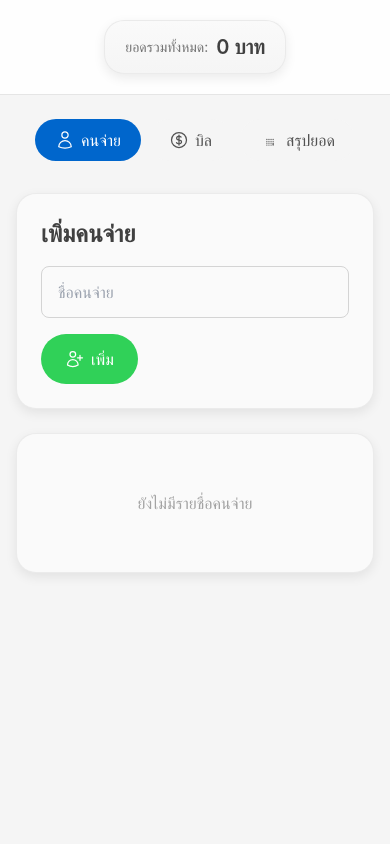
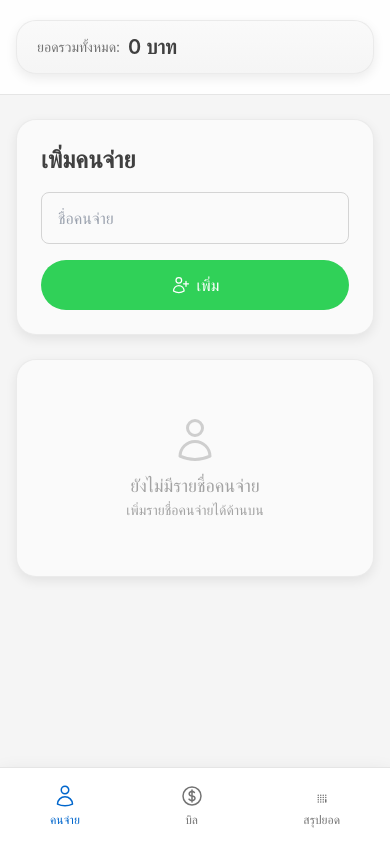
Before and after one commit to lalkai/check-bill, a Vue app: page / in a window 390 px wide. Built offline with nearby package versions, Linux system fonts and the light colour scheme.

Commit message:
feat: Improve UI layout and responsiveness in various views

```diff
--- a/src/App.vue
+++ b/src/App.vue
@@ -18,22 +18,19 @@ function switchView(view) {
     <header class="bg-white/90 backdrop-blur-sm border-b border-neutral-200 sticky top-0 z-10">
       <div class="max-w-screen-md mx-auto px-4 py-5">
         <div class="flex flex-col items-center space-y-4">
-          <!-- <h1 class="text-2xl font-semibold tracking-tight text-neutral-700">CheckBill</h1> -->
-          <div class="flex items-center">
-            <div class="a-card bg-gradient-to-b from-neutral-50 to-neutral-100 py-3 px-5 flex items-center">
-              <span class="text-sm text-neutral-500">ยอดรวมทั้งหมด:</span>
-              <span class="ml-2 text-xl font-semibold text-neutral-700">{{ billStore.totalAmount }} บาท</span>
-            </div>
+          <div class="a-card bg-gradient-to-b from-neutral-50 to-neutral-100 py-3 px-5 flex items-center w-full sm:w-auto">
+            <span class="text-sm text-neutral-500">ยอดรวมทั้งหมด:</span>
+            <span class="ml-2 text-xl font-semibold text-neutral-700">{{ billStore.totalAmount }} บาท</span>
           </div>
         </div>
       </div>
     </header>
 
     <!-- Content -->
-    <main class="flex-grow py-6">
+    <main class="flex-grow py-6 pb-24 sm:pb-6">
       <div class="max-w-screen-md mx-auto px-4">
-        <!-- Tab Navigation -->
-        <div class="flex justify-center space-x-2 mb-8">
+        <!-- Tab Navigation (desktop) -->
+        <div class="hidden sm:flex justify-center space-x-2 mb-8">
           <button
             @click="switchView('people')"
             :class="['a-tab', currentView === 'people' ? 'a-tab-active' : 'a-tab-inactive']"
@@ -119,12 +116,76 @@ function switchView(view) {
       </div>
     </main>
 
-    <!-- Footer -->
-    <!-- <footer class="bg-white/90 backdrop-blur-sm border-t border-neutral-200 py-4">
-      <div class="max-w-screen-md mx-auto px-4 text-center">
-        <p class="text-sm text-neutral-400">CheckBill • สะดวก รวดเร็ว แม่นยำ</p>
+    <!-- Bottom Navigation for Mobile -->
+    <div class="sm:hidden fixed bottom-0 inset-x-0 bg-white shadow-a-hover border-t border-neutral-200 py-2 z-10">
+      <div class="flex justify-around">
+        <button
+          @click="switchView('people')"
+          class="flex flex-col items-center px-4 py-2"
+          :class="currentView === 'people' ? 'text-primary' : 'text-neutral-500'"
+        >
+          <svg
+            xmlns="http://www.w3.org/2000/svg"
+            fill="none"
+            viewBox="0 0 24 24"
+            stroke-width="1.5"
+            stroke="currentColor"
+            class="w-6 h-6"
+          >
+            <path
+              stroke-linecap="round"
+              stroke-linejoin="round"
+              d="M15.75 6a3.75 3.75 0 1 1-7.5 0 3.75 3.75 0 0 1 7.5 0ZM4.501 20.118a7.5 7.5 0 0 1 14.998 0A17.933 17.933 0 0 1 12 21.75c-2.676 0-5.216-.584-7.499-1.632Z"
+            />
+          </svg>
+          <span class="text-xs mt-1">คนจ่าย</span>
+        </button>
+
+        <button
+          @click="switchView('bills')"
+          class="flex flex-col items-center px-4 py-2"
+          :class="currentView === 'bills' ? 'text-primary' : 'text-neutral-500'"
+        >
+          <svg
+            xmlns="http://www.w3.org/2000/svg"
+            fill="none"
+            viewBox="0 0 24 24"
+            stroke-width="1.5"
+            stroke="currentColor"
+            class="w-6 h-6"
+          >
+            <path
+              stroke-linecap="round"
+              stroke-linejoin="round"
+              d="M12 6v12m-3-2.818.879.659c1.171.879 3.07.879 4.242 0 1.172-.879 1.172-2.303 0-3.182C13.536 12.219 12.768 12 12 12c-.725 0-1.45-.22-2.003-.659-1.106-.879-1.106-2.303 0-3.182s2.9-.879 4.006 0l.415.33M21 12a9 9 0 1 1-18 0 9 9 0 0 1 18 0Z"
+            />
+          </svg>
+          <span class="text-xs mt-1">บิล</span>
+        </button>
+
+        <button
+          @click="switchView('payerAmounts')"
+          class="flex flex-col items-center px-4 py-2"
+          :class="currentView === 'payerAmounts' ? 'text-primary' : 'text-neutral-500'"
+        >
+          <svg
+            xmlns="http://www.w3.org/2000/svg"
+            fill="none"
+            viewBox="0 0 24 24"
+            stroke-width="1.5"
+            stroke="currentColor"
+            class="w-6 h-6"
+          >
+            <path
+              stroke-linecap="round"
+              stroke-linejoin="round"
+              d="M15.75 15.75V18m-7.5-6.75h.008v.008H8.25v-.008Zm0 2.25h.008v.008H8.25V13.5Zm0 2.25h.008v.008H8.25v-.008Zm0 2.25h.008v.008H8.25V18Zm2.498-6.75h.007v.008h-.007v-.008Zm0 2.25h.007v.008h-.007V13.5Zm0 2.25h.007v.008h-.007v-.008Zm0 2.25h.007v.008h-.007V18Zm2.504-6.75h.008v.008h-.008v-.008Zm0 2.25h.008v.008h-.008V13.5Zm0 2.25h.008v.008h-.008v-.008Zm0 2.25h.008v.008h-.008V18Zm2.498-6.75h.008v.008h-.008v-.008Zm0 2.25h.008v.008h-.008V13.5Z"
+            />
+          </svg>
+          <span class="text-xs mt-1">สรุปยอด</span>
+        </button>
       </div>
-    </footer> -->
+    </div>
   </div>
 </template>
 
--- a/src/views/BillsView.vue
+++ b/src/views/BillsView.vue
@@ -113,7 +113,7 @@ function menuPeoplePay(person) {
       <h2 class="a-header">เพิ่มบิลใหม่</h2>
 
       <div class="space-y-4">
-        <div class="grid grid-cols-1 md:grid-cols-2 gap-4">
+        <div class="grid grid-cols-2 gap-4">
           <div>
             <label for="bill-description" class="block text-sm font-medium text-neutral-500 mb-1">รายการ</label>
             <input
@@ -180,7 +180,7 @@ function menuPeoplePay(person) {
         :key="bill.id"
         class="a-card"
       >
-        <div class="flex flex-wrap items-start justify-between">
+        <div class="flex flex-col sm:flex-row sm:items-start sm:justify-between gap-2 sm:gap-0">
           <div>
             <h3 class="text-lg font-medium text-neutral-700">{{ bill.description }}</h3>
             <div class="flex items-center mt-1">
@@ -232,7 +232,7 @@ function menuPeoplePay(person) {
                 d="m16.862 4.487 1.687-1.688a1.875 1.875 0 1 1 2.652 2.652L10.582 16.07a4.5 4.5 0 0 1-1.897 1.13L6 18l.8-2.685a4.5 4.5 0 0 1 1.13-1.897l8.932-8.931Zm0 0L19.5 7.125M18 14v4.75A2.25 2.25 0 0 1 15.75 21H5.25A2.25 2.25 0 0 1 3 18.75V8.25A2.25 2.25 0 0 1 5.25 6H10"
               />
             </svg>
-            แก้ไข
+            รายละเอียด
           </button>
         </div>
 
@@ -260,17 +260,19 @@ function menuPeoplePay(person) {
 
     <!-- Edit Modal -->
     <div v-if="editingBillId" class="fixed inset-0 z-50 overflow-y-auto" aria-labelledby="modal-title" role="dialog" aria-modal="true">
-      <div class="flex items-end justify-center min-h-screen pt-4 px-4 pb-20 text-center sm:block sm:p-0">
+      <div class="flex items-end sm:items-center justify-center min-h-screen sm:p-0 px-4 pt-4 pb-10">
         <!-- Background overlay -->
         <div class="fixed inset-0 bg-neutral-700/75 transition-opacity" aria-hidden="true" @click="closeModal"></div>
 
         <!-- Modal panel -->
-        <div class="inline-block align-bottom bg-white rounded-lg text-left overflow-hidden shadow-xl transform transition-all sm:my-8 sm:align-middle sm:max-w-lg sm:w-full">
+        <div class="relative bg-white rounded-lg text-left overflow-hidden shadow-xl transform transition-all w-full sm:max-w-lg">
           <div class="bg-white px-4 pt-5 pb-4 sm:p-6 sm:pb-4">
             <div class="sm:flex sm:items-start">
-              <div class="mt-3 text-center sm:mt-0 sm:ml-4 sm:text-left w-full">
+              <div class="mt-3 sm:mt-0 sm:text-left w-full">
                 <h3 class="text-lg leading-6 font-medium text-neutral-700" id="modal-title">
+                  <div class="text-center">
                       แก้ไขบิล
+                  </div>
                 </h3>
                 <div class="mt-4">
                   <div class="space-y-4">
@@ -303,12 +305,13 @@ function menuPeoplePay(person) {
                     </div>
                     <div>
                       <label class="block text-sm font-medium text-neutral-500 mb-1">คนจ่าย</label>
-                      <div class="border border-neutral-300 rounded-lg p-2 max-h-36 overflow-y-auto bg-neutral-50">
+                      <div class="border border-neutral-300 rounded-lg p-3 bg-neutral-50">
+                        <div class="flex flex-wrap gap-2">
                           <div
                             v-for="person in peopleStore.list"
                             :key="person.name"
                             @click="menuPeoplePay(person)"
-                          class="flex items-center p-2 rounded-md cursor-pointer hover:bg-neutral-200/50 transition-colors"
+                            class="flex items-center px-3 py-2 rounded-md cursor-pointer hover:bg-neutral-200/50 transition-colors"
                             :class="{ 'bg-primary/10': selectedPeople.includes(person.name) }"
                           >
                             <div class="flex-shrink-0 w-5 h-5 border border-neutral-300 rounded flex items-center justify-center"
@@ -326,14 +329,15 @@ function menuPeoplePay(person) {
                 </div>
               </div>
             </div>
-          <div class="bg-neutral-50 px-4 py-3 sm:px-6 sm:flex sm:flex-row-reverse">
+          </div>
+          <div class="bg-neutral-50 px-4 py-3 sm:px-6 flex flex-row-reverse gap-2">
             <button type="button"
-                    class="a-button-primary w-full sm:ml-3 sm:w-auto"
+                    class="a-button-primary"
                     @click="saveEditedBill">
               บันทึก
             </button>
             <button type="button"
-                    class="a-button-secondary mt-3 sm:mt-0 w-full sm:w-auto"
+                    class="a-button-secondary"
                     @click="closeModal">
               ยกเลิก
             </button>
--- a/src/views/PeopleView.vue
+++ b/src/views/PeopleView.vue
@@ -41,7 +41,7 @@ function removePerson(index) {
     <!-- Add Person Card -->
     <div class="a-card mb-6">
       <h2 class="a-header mb-4">เพิ่มคนจ่าย</h2>
-      <div class="flex flex-wrap gap-4">
+      <div class="flex flex-col sm:flex-row gap-4">
         <div class="flex-grow">
           <input
             v-model="newPersonName"
@@ -51,7 +51,7 @@ function removePerson(index) {
             @keyup.enter="addPerson"
           />
         </div>
-        <button @click="addPerson" class="a-button-success min-w-24 flex items-center justify-center">
+        <button @click="addPerson" class="a-button-success min-w-24 w-full sm:w-auto flex items-center justify-center">
           <svg
             xmlns="http://www.w3.org/2000/svg"
             fill="none"
@@ -97,11 +97,11 @@ function removePerson(index) {
                 />
               </svg>
             </div>
-            <span class="text-lg font-medium text-neutral-700">{{ person.name }}</span>
+            <span class="text-lg font-medium text-neutral-700 break-words">{{ person.name }}</span>
           </div>
           <button
             @click="removePerson(index)"
-            class="ml-2 p-2 text-neutral-400 hover:text-error transition-colors"
+            class="ml-2 p-2 text-neutral-400 hover:text-error transition-colors flex-shrink-0"
             aria-label="ลบคนนี้"
           >
             <svg
@@ -125,7 +125,11 @@ function removePerson(index) {
 
     <div v-if="peopleStore.list.length === 0" class="a-card">
       <div class="text-center py-8 text-neutral-400">
-        ยังไม่มีรายชื่อคนจ่าย
+        <svg xmlns="http://www.w3.org/2000/svg" fill="none" viewBox="0 0 24 24" stroke-width="1.5" stroke="currentColor" class="w-12 h-12 mx-auto mb-2 opacity-50">
+          <path stroke-linecap="round" stroke-linejoin="round" d="M15.75 6a3.75 3.75 0 1 1-7.5 0 3.75 3.75 0 0 1 7.5 0ZM4.501 20.118a7.5 7.5 0 0 1 14.998 0A17.933 17.933 0 0 1 12 21.75c-2.676 0-5.216-.584-7.499-1.632Z" />
+        </svg>
+        <p class="text-lg">ยังไม่มีรายชื่อคนจ่าย</p>
+        <p class="text-sm">เพิ่มรายชื่อคนจ่ายได้ด้านบน</p>
       </div>
     </div>
   </div>
--- a/vite.config.js
+++ b/vite.config.js
@@ -3,7 +3,6 @@ import { fileURLToPath, URL } from 'node:url'
 import { defineConfig } from 'vite'
 import vue from '@vitejs/plugin-vue'
 
-// https://vitejs.dev/config/
 export default defineConfig({
   plugins: [
     vue(),
```
Also changed, not shown: src/views/PayerAmountsView.vue (+35 -26 lines). Lines whose indentation alone changed are shown as unchanged.
